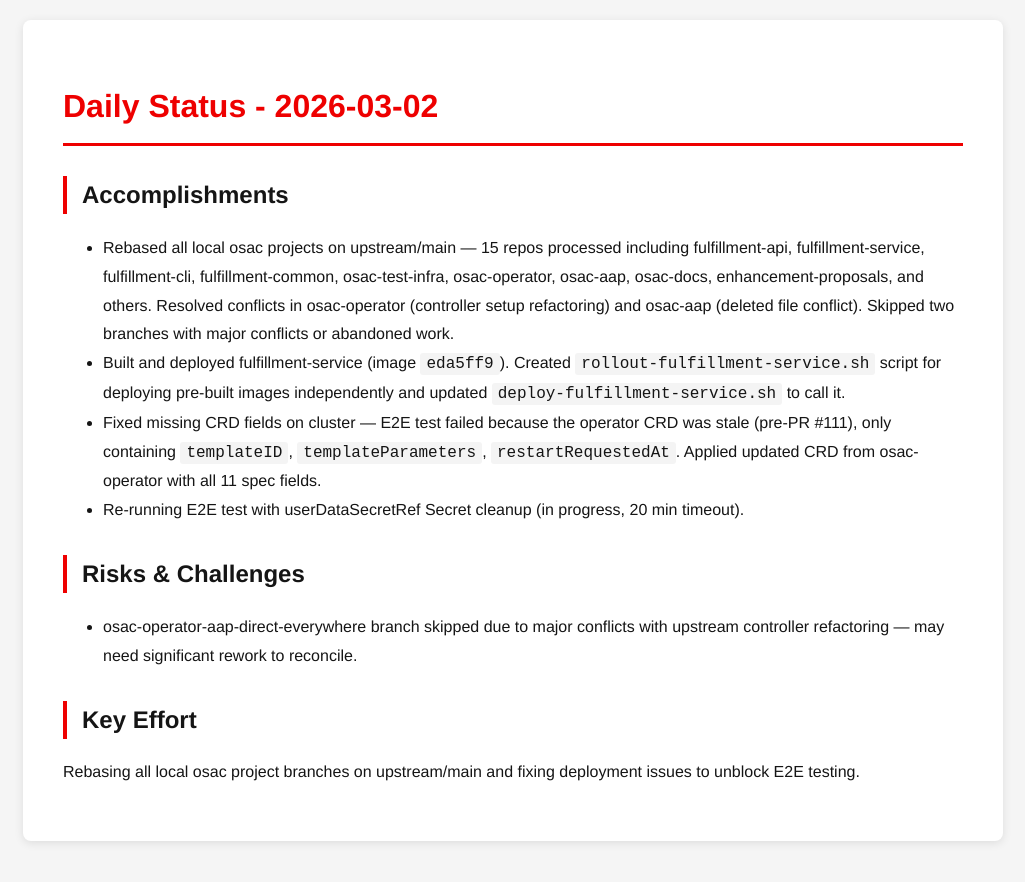
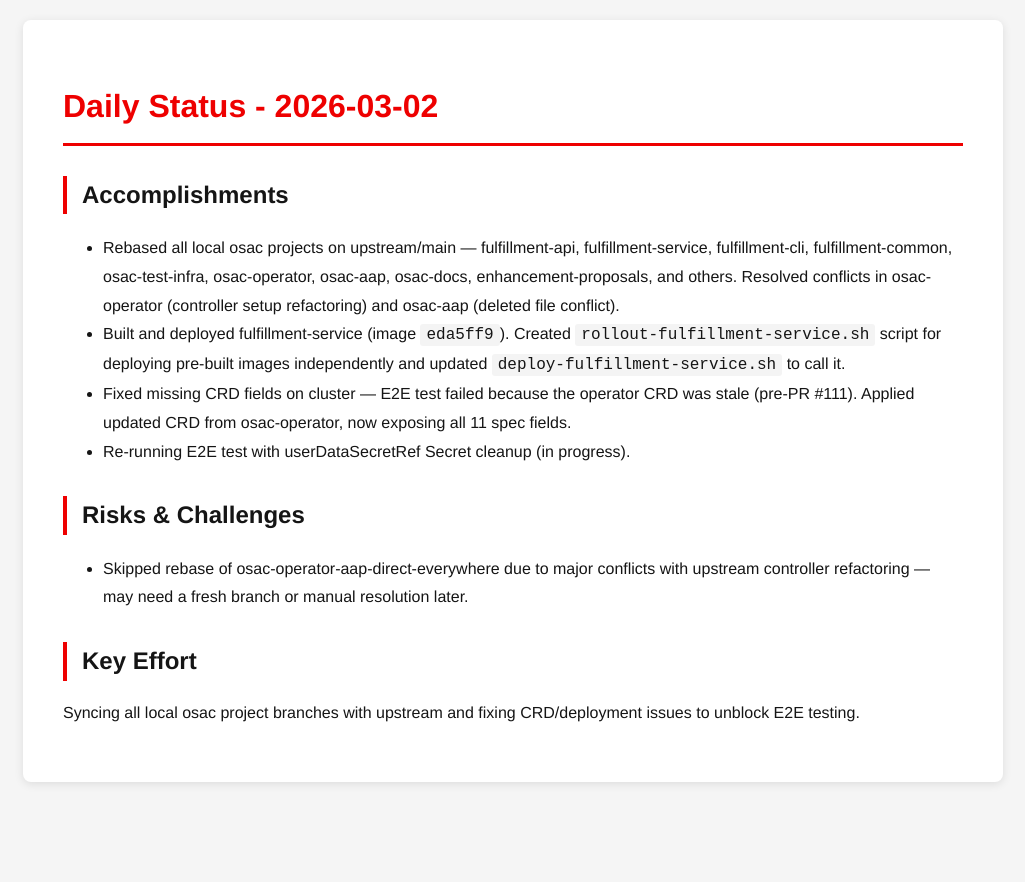
Before and after one commit to tzvatot/daily-status, a Jekyll site: the page built from 2026-03-02.md, in a window 1280 px wide. Shown: the top 882 px of the page, without its empty margins (127-1152 px from the left). Built offline with Jekyll 4.4.1, drawn with Linux system fonts in a browser that asks for light colours.

Commit message:
Daily status update - 2026-03-02

```diff
--- a/2026-03-02.md
+++ b/2026-03-02.md
@@ -7,13 +7,13 @@
 # Daily Status - 2026-03-02
 
 ## Accomplishments
-- Rebased all local osac projects on upstream/main — 15 repos processed including fulfillment-api, fulfillment-service, fulfillment-cli, fulfillment-common, osac-test-infra, osac-operator, osac-aap, osac-docs, enhancement-proposals, and others. Resolved conflicts in osac-operator (controller setup refactoring) and osac-aap (deleted file conflict). Skipped two branches with major conflicts or abandoned work.
+- Rebased all local osac projects on upstream/main — fulfillment-api, fulfillment-service, fulfillment-cli, fulfillment-common, osac-test-infra, osac-operator, osac-aap, osac-docs, enhancement-proposals, and others. Resolved conflicts in osac-operator (controller setup refactoring) and osac-aap (deleted file conflict).
 - Built and deployed fulfillment-service (image `eda5ff9`). Created `rollout-fulfillment-service.sh` script for deploying pre-built images independently and updated `deploy-fulfillment-service.sh` to call it.
-- Fixed missing CRD fields on cluster — E2E test failed because the operator CRD was stale (pre-PR #111), only containing `templateID`, `templateParameters`, `restartRequestedAt`. Applied updated CRD from osac-operator with all 11 spec fields.
-- Re-running E2E test with userDataSecretRef Secret cleanup (in progress, 20 min timeout).
+- Fixed missing CRD fields on cluster — E2E test failed because the operator CRD was stale (pre-PR #111). Applied updated CRD from osac-operator, now exposing all 11 spec fields.
+- Re-running E2E test with userDataSecretRef Secret cleanup (in progress).
 
 ## Risks & Challenges
-- osac-operator-aap-direct-everywhere branch skipped due to major conflicts with upstream controller refactoring — may need significant rework to reconcile.
+- Skipped rebase of osac-operator-aap-direct-everywhere due to major conflicts with upstream controller refactoring — may need a fresh branch or manual resolution later.
 
 ## Key Effort
-Rebasing all local osac project branches on upstream/main and fixing deployment issues to unblock E2E testing.
+Syncing all local osac project branches with upstream and fixing CRD/deployment issues to unblock E2E testing.
```
